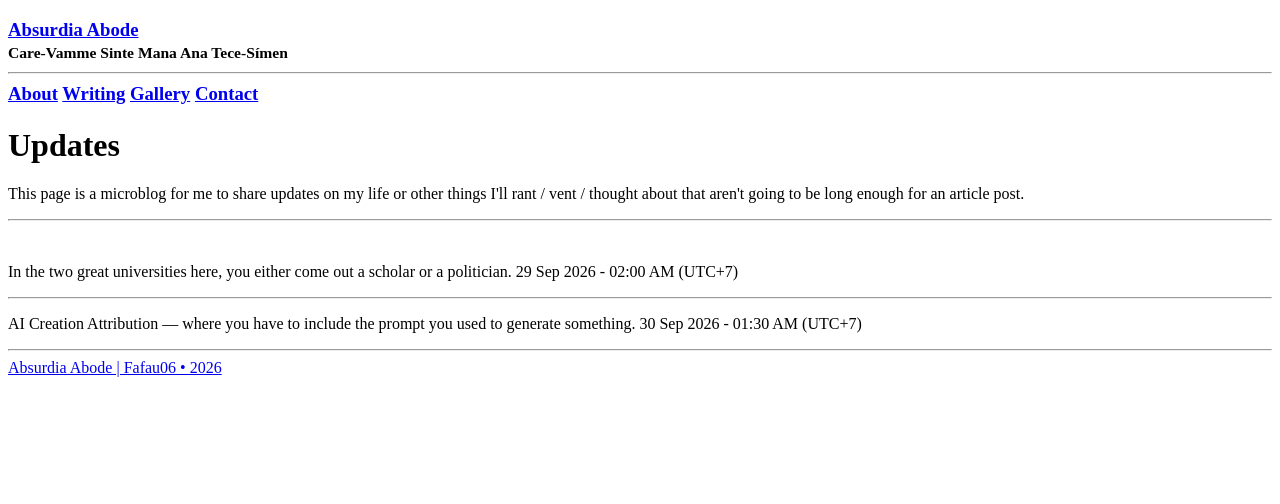
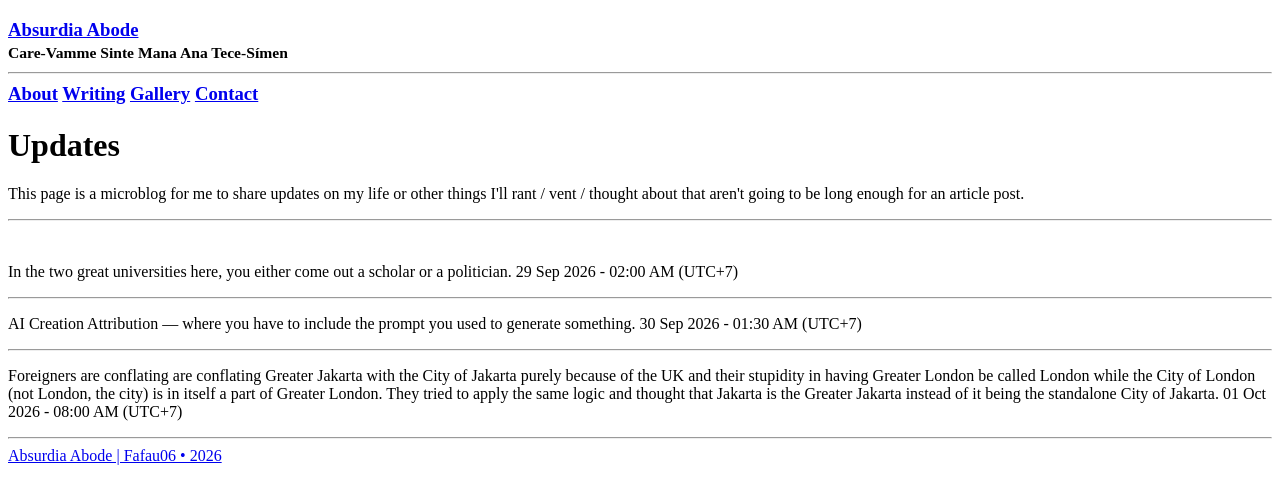
Before and after one commit to Fafau06/fafau06.github.io, a Jekyll site: the page built from menu/updates.md, in a window 1280 px wide. Shown: the top 504 px of the page. Built offline with Jekyll 4.4.1, drawn with Linux system fonts in a browser that asks for light colours; a script that is not in the unit is left out.

Commit message:
Update 2026-10-01-.md

```diff
--- a/_blogs/2026-10-01-.md
+++ b/_blogs/2026-10-01-.md
@@ -1,3 +1,10 @@
-foreigners are conflating Greater Jakarta with the City of Jakarta purely because of the UK and their stupidity in having Greater London be called London while the City of London (not London, the city) is in itself a part of Greater London
+---
+layout: blog-item
+categories: journal
+tags: [blog,vent,criticism,Jakarta,London, geopolitics]
+hour: 08:00 AM
+---
 
-they tried to apply the same logic and thought that Jakarta is the Greater Jakarta instead of it being the standalone City of Jakarta
+Foreigners are conflating are conflating Greater Jakarta with the City of Jakarta purely because of the UK and their stupidity in having Greater London be called London while the City of London (not London, the city) is in itself a part of Greater London.
+
+They tried to apply the same logic and thought that Jakarta is the Greater Jakarta instead of it being the standalone City of Jakarta.
```
